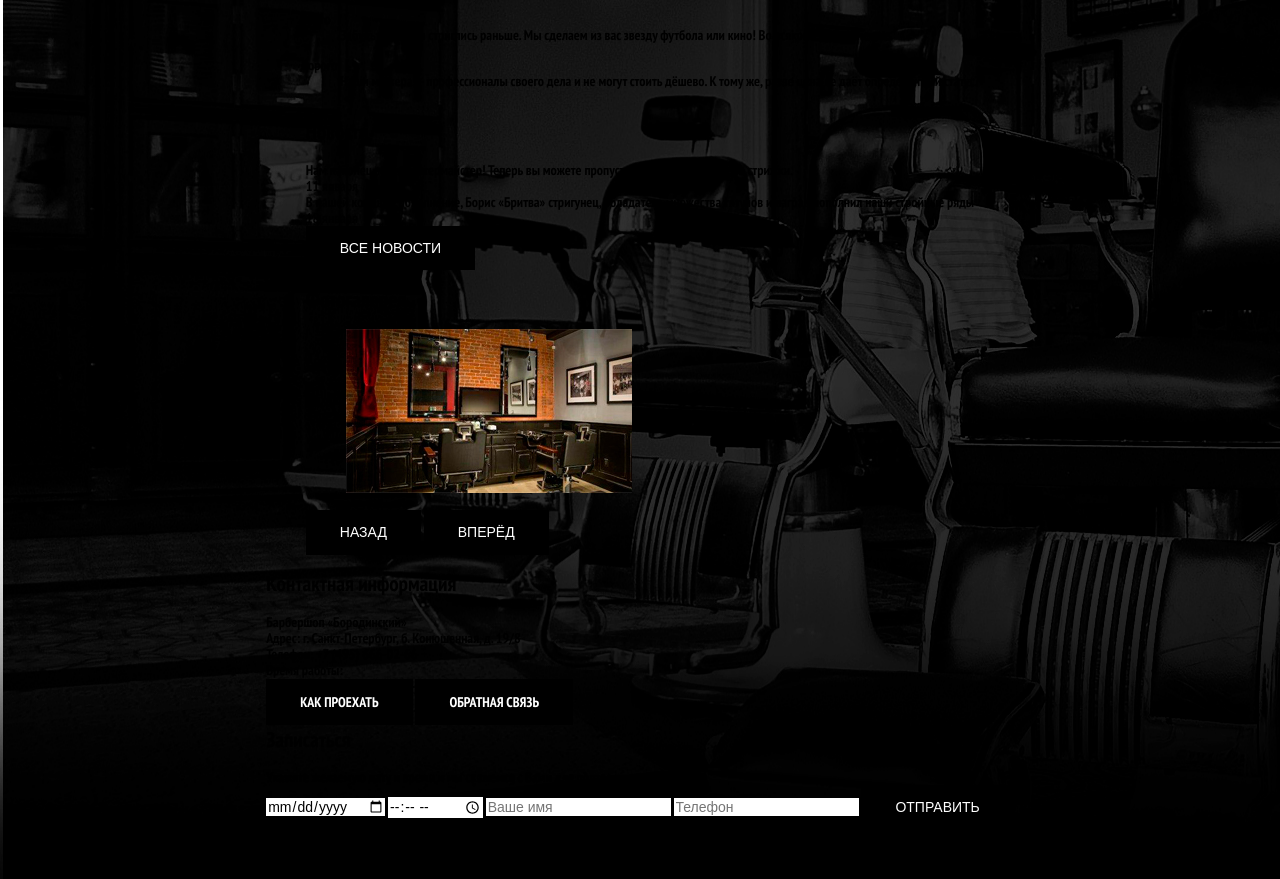
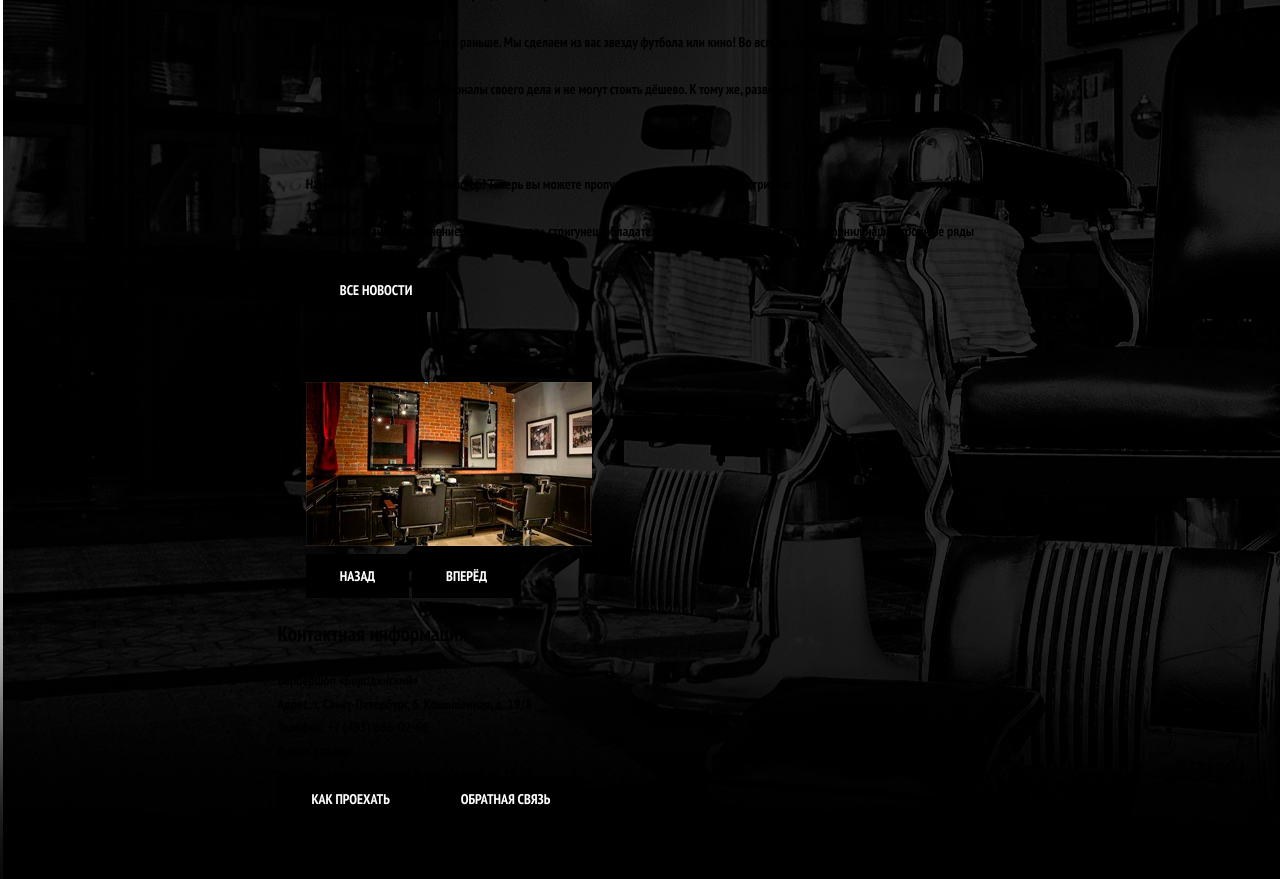
Before and after one commit to Aglazacev/barbershop, a website: page src/index.html in a window 1280 px wide. Shown: the part 392-1271 px from the top of the page. Drawn offline with nearby package versions, Linux system fonts and the light colour scheme; files that its build step writes are made by us from their sources.

Commit message:
У figure обнулены margin

```diff
--- a/src/sass/base/_base.scss
+++ b/src/sass/base/_base.scss
@@ -22,18 +22,28 @@ li {
   list-style-position: inside;
 }
 
+dl, dd, dt {
+  margin: 0;
+  padding: 0;
+}
+
 p {
   margin: 0;
 }
 
 button {
   border: none;
+  font-family: inherit;
   background: none;
   color: inherit;
   &:hover,
   &:active{
     outline: none;
   }
+}
+
+figure {
+  margin: 0;
 }
 
 a {
@@ -52,6 +62,14 @@ input {
 .body-page {
   font-family: $f-primary-bold;
   font-size: $fs-def;
+  line-height: 1.7;
 
   color: $c-primary;
 }
+
+.base-title {
+  margin-bottom: 25px;
+
+  font-size: $fs-title;
+  text-transform: uppercase;
+}
```
